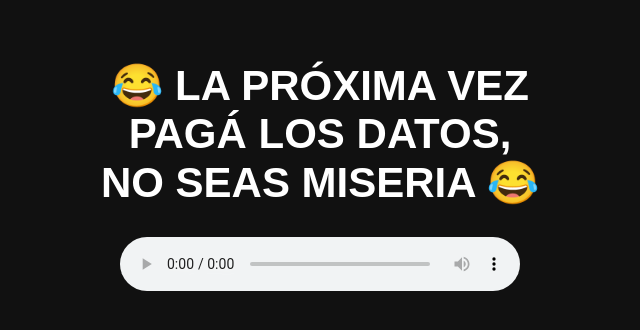
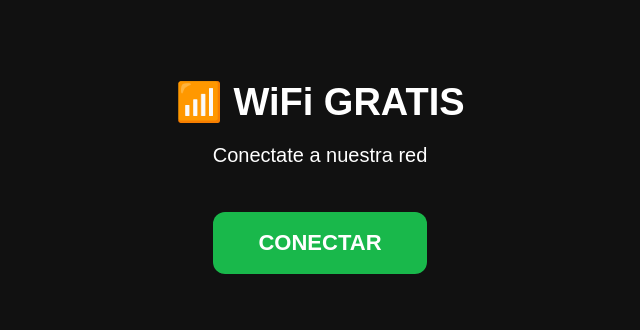
Before and after one commit to diegopablomartinez-sudo/wifi-broma, a plain HTML site: page index.html in a window 1280 px wide. Shown: the part 236-566 px from the top of the page, without its empty margins (320-960 px from the left). Drawn offline with Linux system fonts and the light colour scheme.

Commit message:
Update index.html

```diff
--- a/index.html
+++ b/index.html
@@ -20,16 +20,38 @@ body {
 
 .caja {
     padding: 30px;
+    width: 90%;
+    max-width: 500px;
 }
 
 h1 {
-  font-size: 42px;
-  margin-bottom: 30px;
+    font-size: 38px;
+    margin-bottom: 15px;
 }
 
-audio {
-  width: 100%;
-  max-width: 400px;
+p {
+    font-size: 20px;
+}
+
+button {
+    margin-top: 25px;
+    padding: 18px 45px;
+    font-size: 22px;
+    font-weight: bold;
+    border: 0;
+    border-radius: 12px;
+    background: #19b84b;
+    color: white;
+    cursor: pointer;
+}
+
+#broma {
+    display: none;
+}
+
+#broma h1 {
+    font-size: 42px;
+    line-height: 1.2;
 }
 </style>
 </head>
@@ -37,12 +59,35 @@ audio {
 <body>
 
 <div class="caja">
-  <h1>😂 LA PRÓXIMA VEZ<br>PAGÁ LOS DATOS,<br>NO SEAS MISERIA 😂</h1>
 
-  <audio controls autoplay>
-    <source src="https://files.catbox.moe/at6frb.mp3" type="audio/mpeg">
+    <div id="wifi">
+        <h1>📶 WiFi GRATIS</h1>
+        <p>Conectate a nuestra red</p>
+        <button onclick="conectar()">CONECTAR</button>
+    </div>
+
+    <div id="broma">
+        <h1>😂 LA PRÓXIMA VEZ<br>
+        PAGÁ LOS DATOS,<br>
+        NO SEAS MISERIA 😂</h1>
+    </div>
+
+    <audio id="audio">
+        <source src="https://www.memes.casa/wp-content/uploads/2019/01/gemido-whatsapp.mp3" type="audio/mpeg">
     </audio>
+
 </div>
+
+<script>
+function conectar() {
+    document.getElementById("wifi").style.display = "none";
+    document.getElementById("broma").style.display = "block";
+
+    const audio = document.getElementById("audio");
+    audio.volume = 1;
+    audio.play();
+}
+</script>
 
 </body>
 </html>
```
Lines whose indentation alone changed are shown as unchanged.
